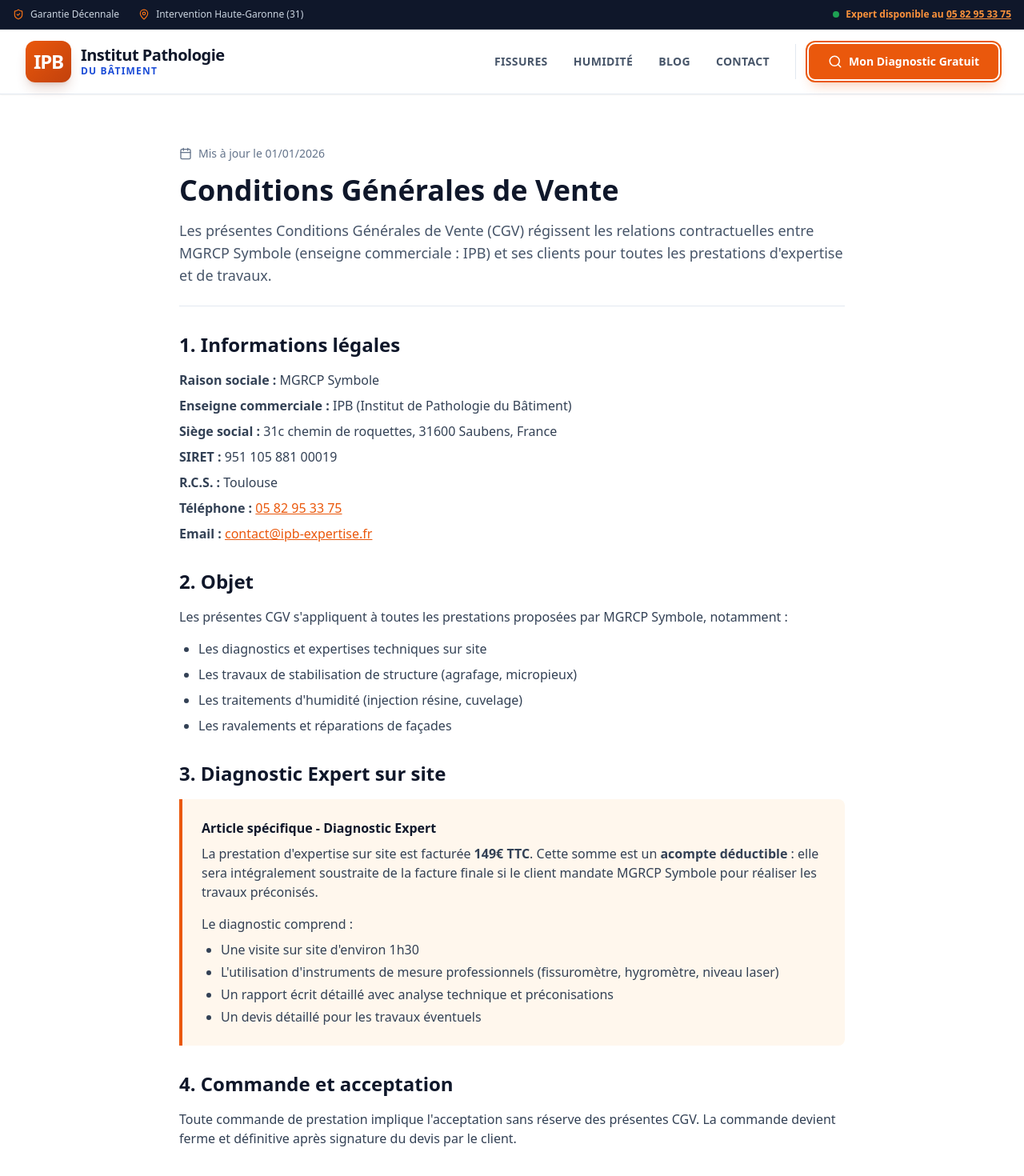
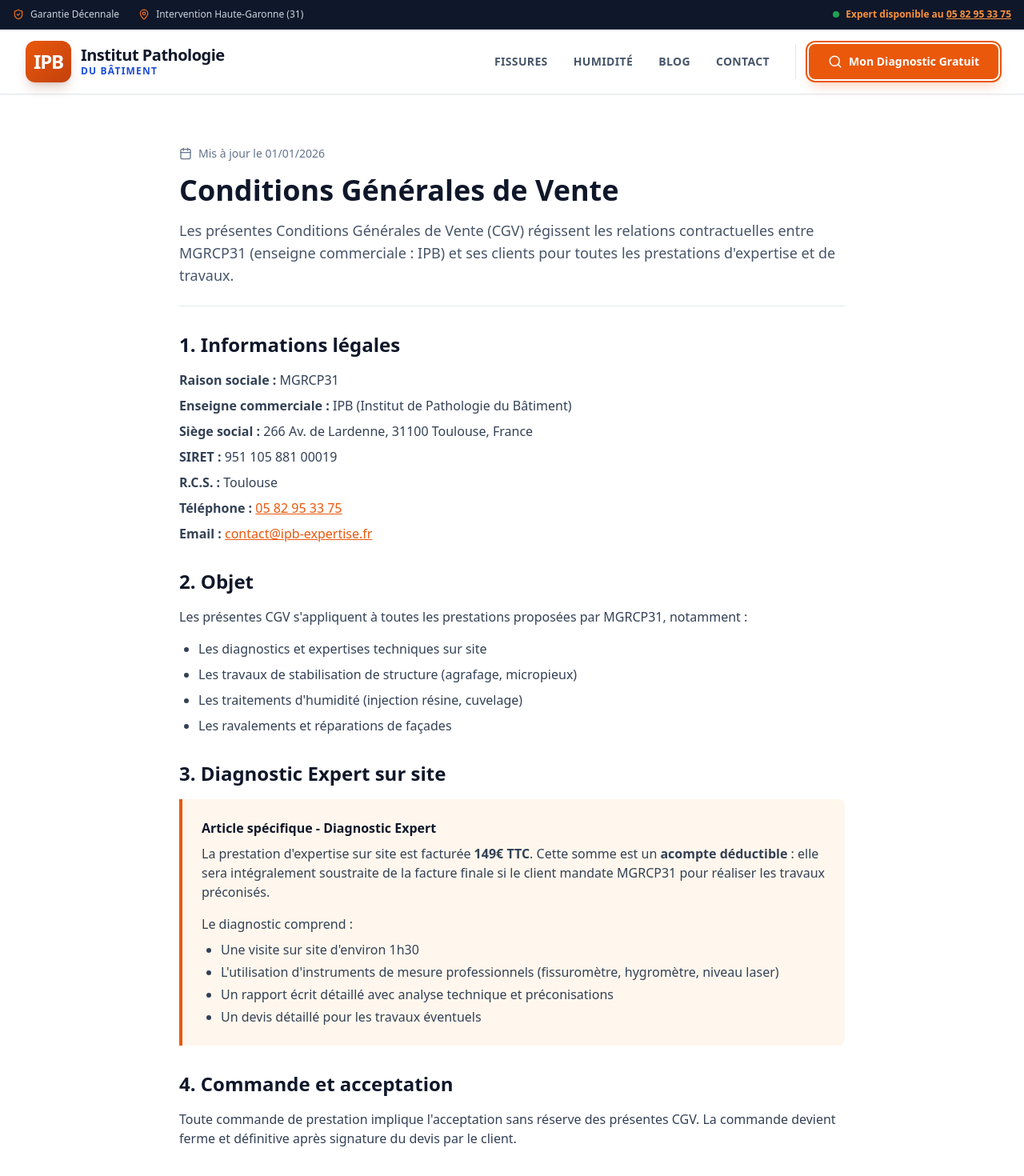
Before and after one commit to IPB2026/IPB, a Next.js app: page /legal/cgv in a window 1280 px wide. Shown: the top 1470 px of the page at 80% size. Built offline with nearby package versions, Linux system fonts and the light colour scheme; no server answers.

Commit message:
Update: Nouvelle adresse 266 Av. de Lardenne Toulouse + Raison sociale MGRCP31

```diff
--- a/app/actions/contact.ts
+++ b/app/actions/contact.ts
@@ -134,7 +134,7 @@
                     </a>
                   </div>
                   <p style="margin:18px 0 0; color:#64748b; font-size:13px;">
-                    IPB • 31C Chemin de Roquettes, 31600 Saubens
+                    IPB • 266 Av. de Lardenne, 31100 Toulouse
                   </p>
                 </div>
               </div>
--- a/app/contact/page.tsx
+++ b/app/contact/page.tsx
@@ -88,11 +88,11 @@
                     <div>
                       <h3 className="font-bold text-sm md:text-base text-slate-900 mb-1">Adresse</h3>
                       <p className="text-sm md:text-base text-slate-600">
-                        31c chemin de roquettes<br />
-                        31600 Saubens, France
+                        266 Av. de Lardenne<br />
+                        31100 Toulouse, France
                       </p>
                       <a
-                        href="https://www.google.com/maps/search/?api=1&query=31c+chemin+de+roquettes+31600+Saubens"
+                        href="https://www.google.com/maps/search/?api=1&query=31c+chemin+de+roquettes+31100+Toulouse"
                         target="_blank"
                         rel="noopener noreferrer"
                         className="text-orange-600 hover:text-orange-700 font-medium text-sm mt-2 inline-block"
@@ -143,7 +143,7 @@
                 <h3 className="font-bold text-base md:text-lg text-slate-900 mb-3 md:mb-4">Nous trouver</h3>
                 <div className="rounded-xl overflow-hidden border border-slate-200 shadow-lg">
                   <iframe
-                    src="https://www.google.com/maps?q=31c+chemin+de+roquettes+31600+Saubens&output=embed"
+                    src="https://www.google.com/maps?q=31c+chemin+de+roquettes+31100+Toulouse&output=embed"
                     width="100%"
                     height="250"
                     className="w-full md:h-[300px]"
@@ -155,7 +155,7 @@
                 </div>
                 <p className="text-sm text-slate-500 mt-2 text-center">
                   <a
-                    href="https://www.google.com/maps/search/?api=1&query=31c+chemin+de+roquettes+31600+Saubens"
+                    href="https://www.google.com/maps/search/?api=1&query=31c+chemin+de+roquettes+31100+Toulouse"
                     target="_blank"
                     rel="noopener noreferrer"
                     className="text-orange-600 hover:text-orange-700"
--- a/app/layout.tsx
+++ b/app/layout.tsx
@@ -78,16 +78,16 @@
   "description": "Expert en traitement des fissures et de l'humidité en Haute-Garonne. Solutions techniques (agrafage, injection résine) avec garantie décennale.",
   "address": {
     "@type": "PostalAddress",
-    "streetAddress": "31C Chemin de Roquettes",
-    "addressLocality": "Saubens",
-    "postalCode": "31600",
+    "streetAddress": "266 Av. de Lardenne",
+    "addressLocality": "Toulouse",
+    "postalCode": "31100",
     "addressRegion": "Haute-Garonne",
     "addressCountry": "FR"
   },
   "geo": {
     "@type": "GeoCoordinates",
-    "latitude": "43.5",
-    "longitude": "1.3"
+    "latitude": "43.6047",
+    "longitude": "1.4442"
   },
   "url": "https://www.ipb-expertise.fr",
   "telephone": "+33582953375",
--- a/app/legal/cgv/page.tsx
+++ b/app/legal/cgv/page.tsx
@@ -24,7 +24,7 @@
             </div>
             <h1 className="text-3xl md:text-4xl font-extrabold text-slate-900 mb-3 md:mb-4">Conditions Générales de Vente</h1>
             <p className="text-base md:text-lg text-slate-600">
-              Les présentes Conditions Générales de Vente (CGV) régissent les relations contractuelles entre MGRCP Symbole
+              Les présentes Conditions Générales de Vente (CGV) régissent les relations contractuelles entre MGRCP31
               (enseigne commerciale : IPB) et ses clients pour toutes les prestations d'expertise et de travaux.
             </p>
           </div>
@@ -34,9 +34,9 @@
             <section>
               <h2 className="text-2xl font-bold text-slate-900 mb-4">1. Informations légales</h2>
               <div className="space-y-2">
-                <p><strong>Raison sociale :</strong> MGRCP Symbole</p>
+                <p><strong>Raison sociale :</strong> MGRCP31</p>
                 <p><strong>Enseigne commerciale :</strong> IPB (Institut de Pathologie du Bâtiment)</p>
-                <p><strong>Siège social :</strong> 31c chemin de roquettes, 31600 Saubens, France</p>
+                <p><strong>Siège social :</strong> 266 Av. de Lardenne, 31100 Toulouse, France</p>
                 <p><strong>SIRET :</strong> 951 105 881 00019</p>
                 <p><strong>R.C.S. :</strong> Toulouse</p>
                 <p><strong>Téléphone :</strong> <a href="tel:0582953375" className="text-orange-600 hover:text-orange-700 underline">05 82 95 33 75</a></p>
@@ -47,7 +47,7 @@
             <section>
               <h2 className="text-2xl font-bold text-slate-900 mb-4">2. Objet</h2>
               <p>
-                Les présentes CGV s'appliquent à toutes les prestations proposées par MGRCP Symbole, notamment :
+                Les présentes CGV s'appliquent à toutes les prestations proposées par MGRCP31, notamment :
               </p>
               <ul className="list-disc pl-6 mt-4 space-y-2">
                 <li>Les diagnostics et expertises techniques sur site</li>
@@ -63,7 +63,7 @@
                 <p className="font-bold text-slate-900 mb-2">Article spécifique - Diagnostic Expert</p>
                 <p>
                   La prestation d'expertise sur site est facturée <strong>149€ TTC</strong>. Cette somme est un <strong>acompte déductible</strong> :
-                  elle sera intégralement soustraite de la facture finale si le client mandate MGRCP Symbole pour réaliser les travaux préconisés.
+                  elle sera intégralement soustraite de la facture finale si le client mandate MGRCP31 pour réaliser les travaux préconisés.
                 </p>
                 <p className="mt-4">
                   Le diagnostic comprend :
@@ -123,7 +123,7 @@
               <h2 className="text-2xl font-bold text-slate-900 mb-4">7. Exécution des travaux</h2>
               <p>
                 Les travaux sont exécutés conformément aux règles de l'art et aux normes en vigueur.
-                Les délais d'exécution sont indiqués à titre indicatif et ne sauraient engager la responsabilité de MGRCP Symbole
+                Les délais d'exécution sont indiqués à titre indicatif et ne sauraient engager la responsabilité de MGRCP31
                 en cas de retard dû à des circonstances indépendantes de sa volonté.
               </p>
             </section>
@@ -162,8 +162,8 @@
             <section>
               <h2 className="text-2xl font-bold text-slate-900 mb-4">11. Responsabilité</h2>
               <p>
-                MGRCP Symbole dispose d'une assurance Responsabilité Civile Professionnelle couvrant ses activités.
-                La responsabilité de MGRCP Symbole ne saurait être engagée en cas de dommages résultant d'un défaut
+                MGRCP31 dispose d'une assurance Responsabilité Civile Professionnelle couvrant ses activités.
+                La responsabilité de MGRCP31 ne saurait être engagée en cas de dommages résultant d'un défaut
                 d'entretien ou de modifications apportées par le client ou un tiers après l'intervention.
               </p>
             </section>
@@ -172,7 +172,7 @@
               <h2 className="text-2xl font-bold text-slate-900 mb-4">12. Litiges et médiation</h2>
               <p>
                 En cas de litige, le client peut recourir à la médiation de la consommation.
-                À défaut d'accord amiable, le litige sera porté devant les tribunaux compétents du ressort du siège social de MGRCP Symbole.
+                À défaut d'accord amiable, le litige sera porté devant les tribunaux compétents du ressort du siège social de MGRCP31.
               </p>
             </section>
 
--- a/app/legal/confidentialite/page.tsx
+++ b/app/legal/confidentialite/page.tsx
@@ -24,7 +24,7 @@
             </div>
             <h1 className="text-3xl md:text-4xl font-extrabold text-slate-900 mb-3 md:mb-4">Politique de Confidentialité</h1>
             <p className="text-base md:text-lg text-slate-600">
-              MGRCP Symbole (enseigne commerciale : IPB) s'engage à protéger la confidentialité et la sécurité
+              MGRCP31 (enseigne commerciale : IPB) s'engage à protéger la confidentialité et la sécurité
               des données personnelles collectées dans le cadre de ses prestations.
             </p>
           </div>
@@ -34,9 +34,9 @@
             <section>
               <h2 className="text-2xl font-bold text-slate-900 mb-4">1. Responsable du traitement</h2>
               <div className="space-y-2">
-                <p><strong>Raison sociale :</strong> MGRCP Symbole</p>
+                <p><strong>Raison sociale :</strong> MGRCP31</p>
                 <p><strong>Enseigne commerciale :</strong> IPB (Institut de Pathologie du Bâtiment)</p>
-                <p><strong>Siège social :</strong> 31c chemin de roquettes, 31600 Saubens, France</p>
+                <p><strong>Siège social :</strong> 266 Av. de Lardenne, 31100 Toulouse, France</p>
                 <p><strong>SIRET :</strong> 951 105 881 00019</p>
                 <p><strong>Email :</strong> <a href="mailto:contact@ipb-expertise.fr" className="text-orange-600 hover:text-orange-700 underline">contact@ipb-expertise.fr</a></p>
                 <p><strong>Téléphone :</strong> <a href="tel:0582953375" className="text-orange-600 hover:text-orange-700 underline">05 82 95 33 75</a></p>
@@ -108,7 +108,7 @@
                 Vos données personnelles sont destinées à :
               </p>
               <ul className="list-disc pl-6 mt-4 space-y-2">
-                <li>MGRCP Symbole (IPB) - Personnel autorisé uniquement</li>
+                <li>MGRCP31 (IPB) - Personnel autorisé uniquement</li>
                 <li>Nos prestataires techniques (hébergement, maintenance) sous contrat de confidentialité</li>
                 <li>Les autorités compétentes en cas d'obligation légale</li>
               </ul>
@@ -166,7 +166,7 @@
             <section>
               <h2 className="text-2xl font-bold text-slate-900 mb-4">10. Sécurité des données</h2>
               <p>
-                MGRCP Symbole met en œuvre toutes les mesures techniques et organisationnelles appropriées pour protéger vos données personnelles
+                MGRCP31 met en œuvre toutes les mesures techniques et organisationnelles appropriées pour protéger vos données personnelles
                 contre tout accès non autorisé, perte, destruction ou altération.
               </p>
             </section>
--- a/app/legal/mentions-legales/page.tsx
+++ b/app/legal/mentions-legales/page.tsx
@@ -34,9 +34,9 @@
             <section>
               <h2 className="text-2xl font-bold text-slate-900 mb-4">1. Éditeur du site</h2>
               <div className="space-y-2">
-                <p><strong>Raison sociale :</strong> MGRCP Symbole</p>
+                <p><strong>Raison sociale :</strong> MGRCP31</p>
                 <p><strong>Enseigne commerciale :</strong> IPB (Institut de Pathologie du Bâtiment)</p>
-                <p><strong>Siège social :</strong> 31c chemin de roquettes, 31600 Saubens, France</p>
+                <p><strong>Siège social :</strong> 266 Av. de Lardenne, 31100 Toulouse, France</p>
                 <p><strong>SIRET :</strong> 951 105 881 00019</p>
                 <p><strong>R.C.S. :</strong> Toulouse</p>
                 <p><strong>Forme juridique :</strong> Société à responsabilité limitée (SARL)</p>
@@ -46,7 +46,7 @@
             <section>
               <h2 className="text-2xl font-bold text-slate-900 mb-4">2. Directeur de publication</h2>
               <p>
-                Le directeur de la publication est le représentant légal de MGRCP Symbole.
+                Le directeur de la publication est le représentant légal de MGRCP31.
               </p>
             </section>
 
@@ -64,7 +64,7 @@
               <div className="space-y-2">
                 <p><strong>Email :</strong> <a href="mailto:contact@ipb-expertise.fr" className="text-orange-600 hover:text-orange-700 underline">contact@ipb-expertise.fr</a></p>
                 <p><strong>Téléphone :</strong> <a href="tel:0582953375" className="text-orange-600 hover:text-orange-700 underline">05 82 95 33 75</a></p>
-                <p><strong>Adresse postale :</strong> 31c chemin de roquettes, 31600 Saubens, France</p>
+                <p><strong>Adresse postale :</strong> 266 Av. de Lardenne, 31100 Toulouse, France</p>
               </div>
             </section>
 
@@ -105,7 +105,7 @@
                 mais peut toutefois contenir des inexactitudes, des omissions ou des lacunes.
               </p>
               <p className="mt-4">
-                MGRCP Symbole ne pourra être tenu responsable des dommages directs et indirects causés au matériel de l'utilisateur,
+                MGRCP31 ne pourra être tenu responsable des dommages directs et indirects causés au matériel de l'utilisateur,
                 lors de l'accès au site IPB, et résultant soit de l'utilisation d'un matériel ne répondant pas aux spécifications,
                 soit de l'apparition d'un bug ou d'une incompatibilité.
               </p>
--- a/components/home/ContactSection.tsx
+++ b/components/home/ContactSection.tsx
@@ -70,7 +70,7 @@
               Nous intervenons dans un <span className="text-orange-600">rayon de 50 km autour de Toulouse</span>
             </h2>
             <p className="text-slate-600 text-lg mb-8 leading-relaxed">
-              Basés à Saubens, nos experts se déplacent rapidement dans toute la région pour diagnostiquer et traiter vos problèmes de fissures et d'humidité.
+              Basés à Toulouse, nos experts se déplacent rapidement dans toute la région pour diagnostiquer et traiter vos problèmes de fissures et d'humidité.
             </p>
 
             {/* Coordonnées */}
--- a/components/layout/JsonLd.tsx
+++ b/components/layout/JsonLd.tsx
@@ -11,16 +11,16 @@
     "description": "Expert en traitement des fissures et de l'humidité en Haute-Garonne. Solutions techniques (agrafage, injection résine) avec garantie décennale.",
     "address": {
       "@type": "PostalAddress",
-      "streetAddress": "31C Chemin de Roquettes",
-      "addressLocality": "Saubens",
-      "postalCode": "31600",
+      "streetAddress": "266 Av. de Lardenne",
+      "addressLocality": "Toulouse",
+      "postalCode": "31100",
       "addressRegion": "Haute-Garonne",
       "addressCountry": "FR"
     },
     "geo": {
       "@type": "GeoCoordinates",
-      "latitude": "43.5",
-      "longitude": "1.3"
+      "latitude": "43.6047",
+      "longitude": "1.4442"
     },
     "url": "https://www.ipb-expertise.fr",
     "telephone": "+33582953375",
--- a/src/components/layout/JsonLd.tsx
+++ b/src/components/layout/JsonLd.tsx
@@ -12,7 +12,7 @@
     "address": {
       "@type": "PostalAddress",
       "streetAddress": "31C Chemin de Roquettes",
-      "addressLocality": "Saubens",
+      "addressLocality": "Toulouse",
       "postalCode": "31600",
       "addressRegion": "Haute-Garonne",
       "addressCountry": "FR"
```
Also changed, not shown: app/actions/diagnostic.ts (+4 -4 lines).
